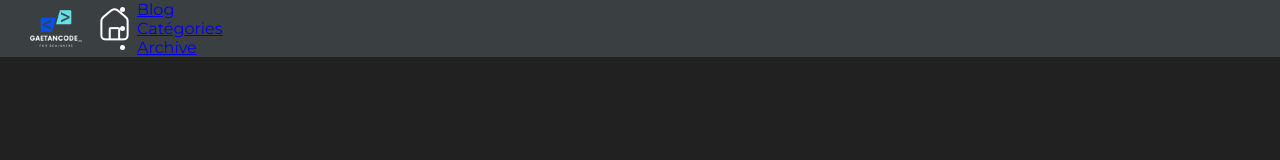
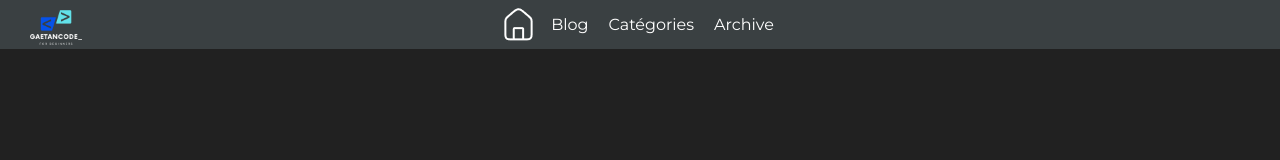
Before and after one commit to Gaetancode/DEV_STORY, a plain HTML site: page index.html in a window 1280 px wide. Drawn offline with Linux system fonts and the light colour scheme.

Commit message:
navbar complete

```diff
--- a/index.html
+++ b/index.html
@@ -11,15 +11,20 @@
       rel="stylesheet"
     />
     <!-- link to css file -->
-    <link rel="stylesheet" href="style.css" />
+    <link rel="stylesheet" href="main.css" />
+    <link rel="stylesheet" href="navbar.css" />
     <title>Gaetancode_ | Bienvenue</title>
   </head>
   <body>
     <header>
-      <nav class="navbar">
+      <!-- navbar -->
+      <nav id="navbar">
         <img src="/media/logo_transparent.png" alt="logo" />
-        <div class="logo">
-          <img src="/media/LOGO.png" alt="home_button" />
+        <div class="nav-element"></div>
+        <div class="home-button">
+          <a href="index.html"
+            ><img src="/media/LOGO.png" alt="home_button"
+          /></a>
         </div>
         <ul>
           <li class="nav-item"><a href="index.html">Blog</a></li>
--- a/style.css
+++ b/main.css
@@ -1,5 +1,4 @@
 /* reset.css */
-
 * {
   margin: 0;
   padding: 0;
@@ -20,14 +19,3 @@ body {
   background-color: var(--bgdColor);
   color: var(--white);
 }
-/* navbar css */
-.navbar {
-  background-color: var(--navbar-color);
-  display: flex;
-}
-
-.navbar > img {
-  margin-left: 20px;
-  width: 9vh;
-  padding: 10px;
-}
--- /dev/null
+++ b/navbar.css
@@ -0,0 +1,27 @@
+/* navbar css */
+#navbar {
+  background-color: var(--navbar-color);
+  display: flex;
+  justify-content: center;
+}
+
+#navbar > img {
+  margin-left: 20px;
+  width: 9vh;
+  padding: 10px;
+  position: absolute;
+  left: 0;
+}
+
+ul {
+  list-style: none;
+  display: flex;
+  align-items: center;
+  li {
+    margin: 0 10px;
+  }
+  a {
+    text-decoration: none;
+    color: var(--white);
+  }
+}
```
